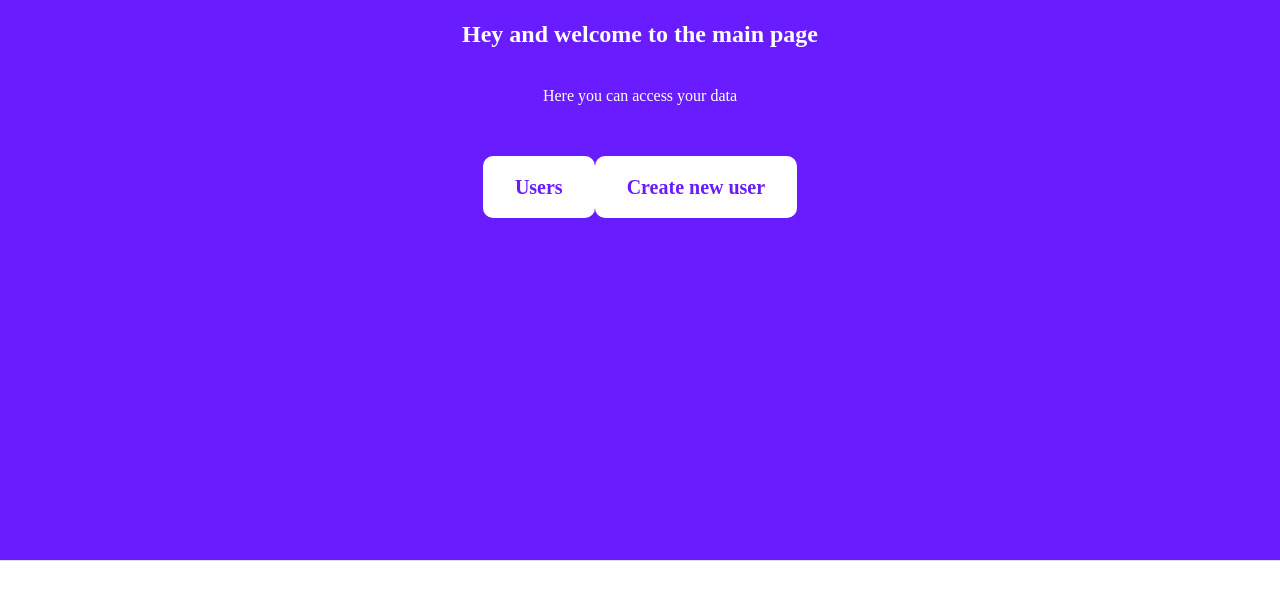
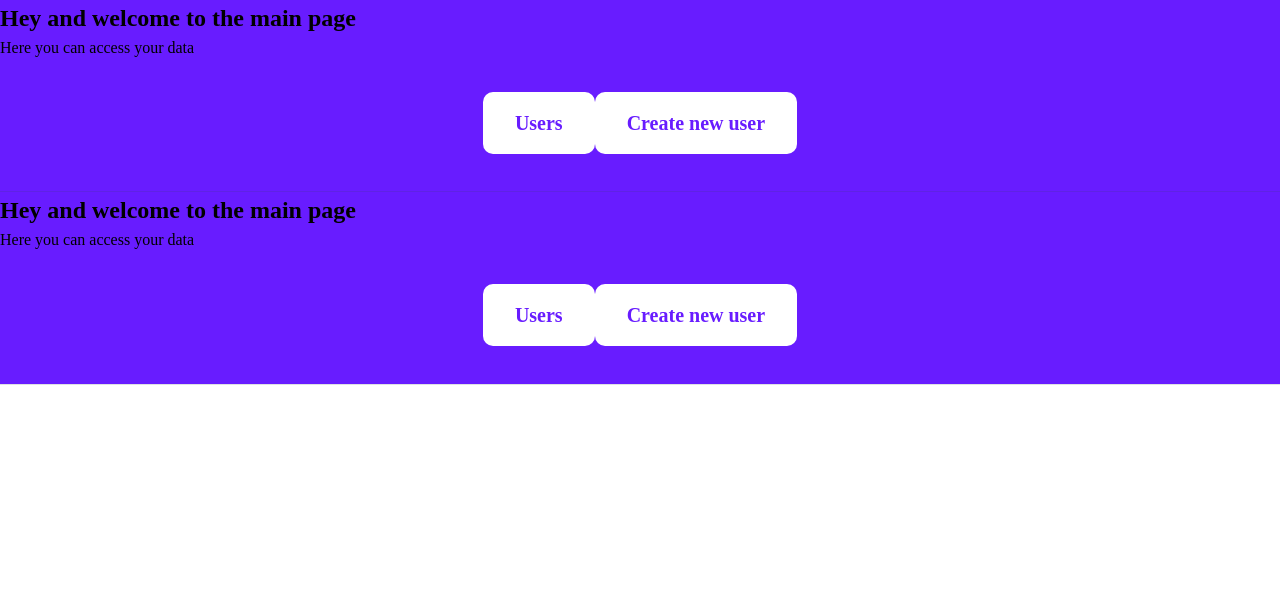
Before and after one commit to mobak88/arbeidskrav-bil-register, a React (Vite) app: page /menu in a window 1280 px wide. Shown: the top 600 px of the page. Built offline with nearby package versions, Linux system fonts and the light colour scheme; no server answers.

Commit message:
Changing styling and removing extra link

```diff
--- a/src/App.jsx
+++ b/src/App.jsx
@@ -9,17 +9,17 @@ import Menu from './components/Menu';
 import { Routes, Route } from 'react-router-dom';
 import './App.css';
 
-
-
 function App() {
   return (
     <div className='main-container'>
+      <Menu />
       <Routes>
         <Route exact path='/' element={<Layout />} />
         <Route path='login' element={<Login />} />
         <Route path='menu' element={<Menu />} />
         <Route path='unathorized' element={<Unathorized />} />
         <Route exact path='/person' element={<Person />} />
+        <Route exact path='/car' element={<Car />} />
         <Route path='createUser' element={<CreatePerson />} />
       </Routes>
     </div>
--- a/src/components/Menu.jsx
+++ b/src/components/Menu.jsx
@@ -1,20 +1,21 @@
+import { Link } from 'react-router-dom';
 
-import { Link  } from "react-router-dom";
-
-import "./menu.css";
+import './menu.css';
 
 const Menu = () => {
-
-
-    return (
-       <nav className="menu-section">
-        <h1> Hey and welcome to the main page</h1>
-            <p>Here you can access your data</p>
-            <div className="link-container">
-                <Link   Link to ="/person"><button className='btn'>Users</button></Link>
-                <Link to ="/createUser"><button className='btn'>Create new user</button></Link>
-            </div>
-       </nav>
-    )
-}
+  return (
+    <nav className='menu-section'>
+      <h1> Hey and welcome to the main page</h1>
+      <p>Here you can access your data</p>
+      <div className='link-container'>
+        <Link to='/person'>
+          <button className='btn'>Users</button>
+        </Link>
+        <Link to='/createUser'>
+          <button className='btn'>Create new user</button>
+        </Link>
+      </div>
+    </nav>
+  );
+};
 export default Menu;
--- a/src/components/menu.css
+++ b/src/components/menu.css
@@ -1,6 +1,6 @@
 .menu-section {
   width: 100%;
-    height: 35rem;
+  height: 12rem;
   background-color: #681cff;
   box-shadow: rgba(60, 66, 87, 0.16) 0px 0px 0px 1px;
   outline-color: rgb(84 105 212 / 0.5);
@@ -13,12 +13,11 @@
   justify-content: center;
 }
 
-
-h1, p {
+/* h1, p {
     color:#fff;
     text-align: center;
     padding: 1rem;
-}
+} */
 
 a {
   color: #fff;
@@ -40,6 +39,6 @@ a:hover {
   cursor: pointer;
   border: none;
   font-weight: bold;
-     background-color:#fff;
-     color:#681cff;
+  background-color: #fff;
+  color: #681cff;
 }
```
Lines whose indentation alone changed are shown as unchanged.
